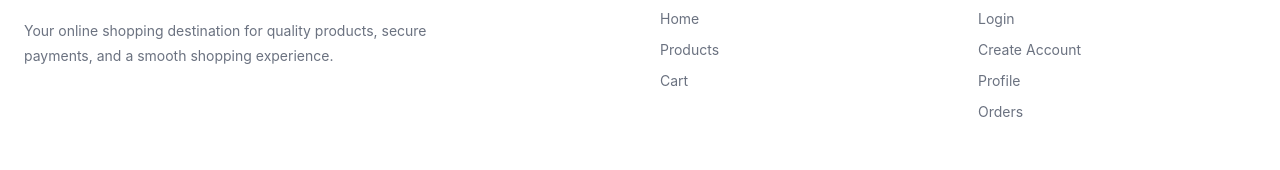
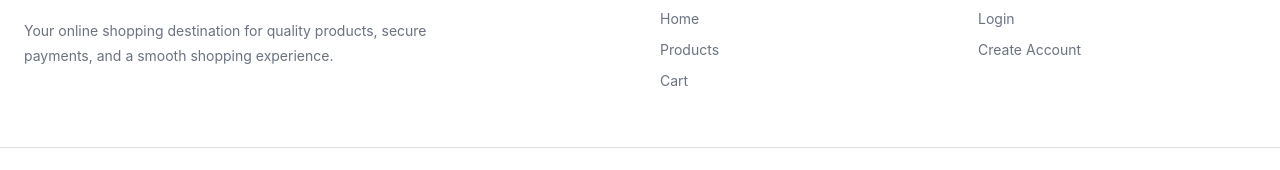
Before and after one commit to rupender2005/ShopSphere, a React (Vite) app in the folder client/: page / in a window 1280 px wide. Shown: the part 1136-1306 px from the top of the page. Built offline with nearby package versions, Linux system fonts and the light colour scheme; no server answers.

Commit message:
Show footer account links by auth state

```diff
--- a/client/src/components/common/Footer.jsx
+++ b/client/src/components/common/Footer.jsx
@@ -8,9 +8,11 @@ import Grid from "@mui/material/Grid";
 import MuiLink from "@mui/material/Link";
 import Stack from "@mui/material/Stack";
 import Typography from "@mui/material/Typography";
+import useAuthStore from "../../store/authStore";
 
 const Footer = () => {
   const currentYear = new Date().getFullYear();
+  const isAuthenticated = useAuthStore((state) => state.isAuthenticated);
 
   const footerLinks = [
     {
@@ -32,24 +34,15 @@ const Footer = () => {
     },
     {
       title: "Account",
-      links: [
-        {
-          label: "Login",
-          path: "/login",
-        },
-        {
-          label: "Create Account",
-          path: "/signup",
-        },
-        {
-          label: "Profile",
-          path: "/profile",
-        },
-        {
-          label: "Orders",
-          path: "/orders",
-        },
-      ],
+      links: isAuthenticated
+        ? [
+            { label: "Profile", path: "/profile" },
+            { label: "Orders", path: "/orders" },
+          ]
+        : [
+            { label: "Login", path: "/login" },
+            { label: "Create Account", path: "/signup" },
+          ],
     },
   ];
 
```
